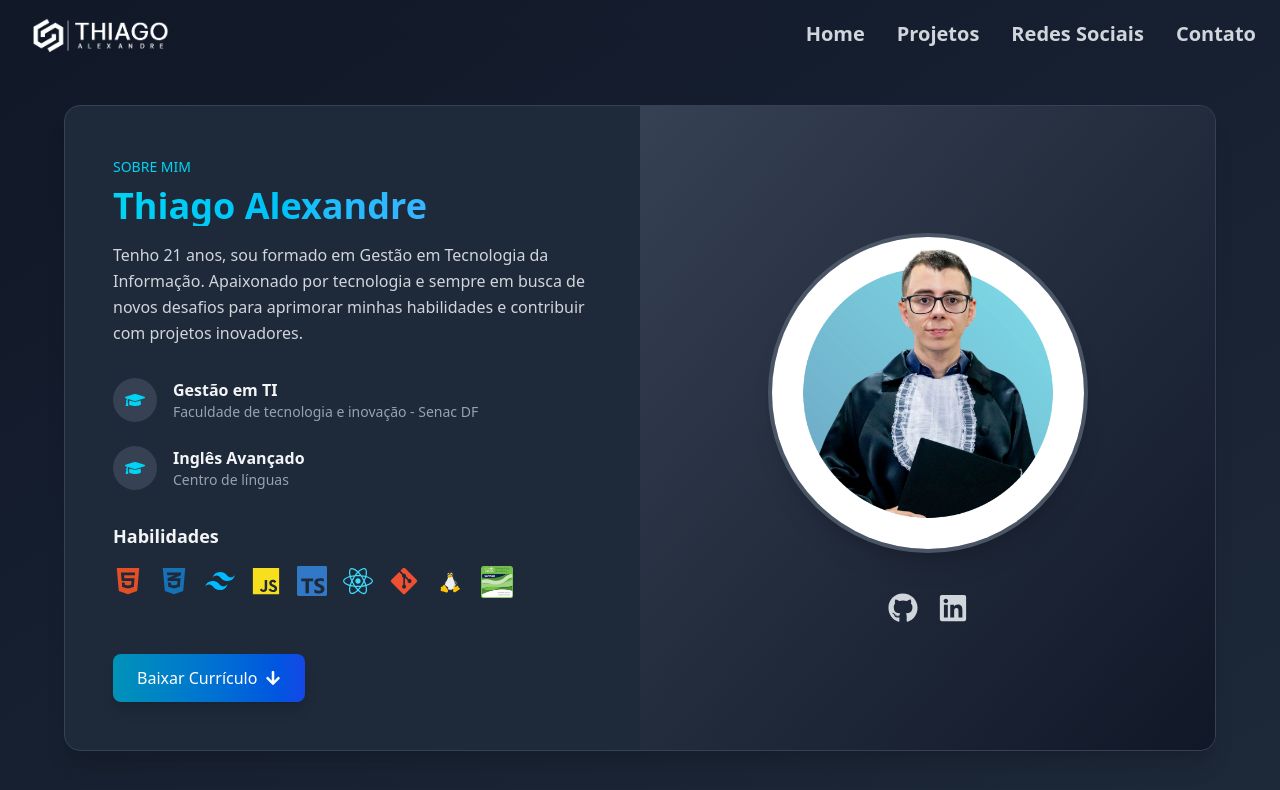
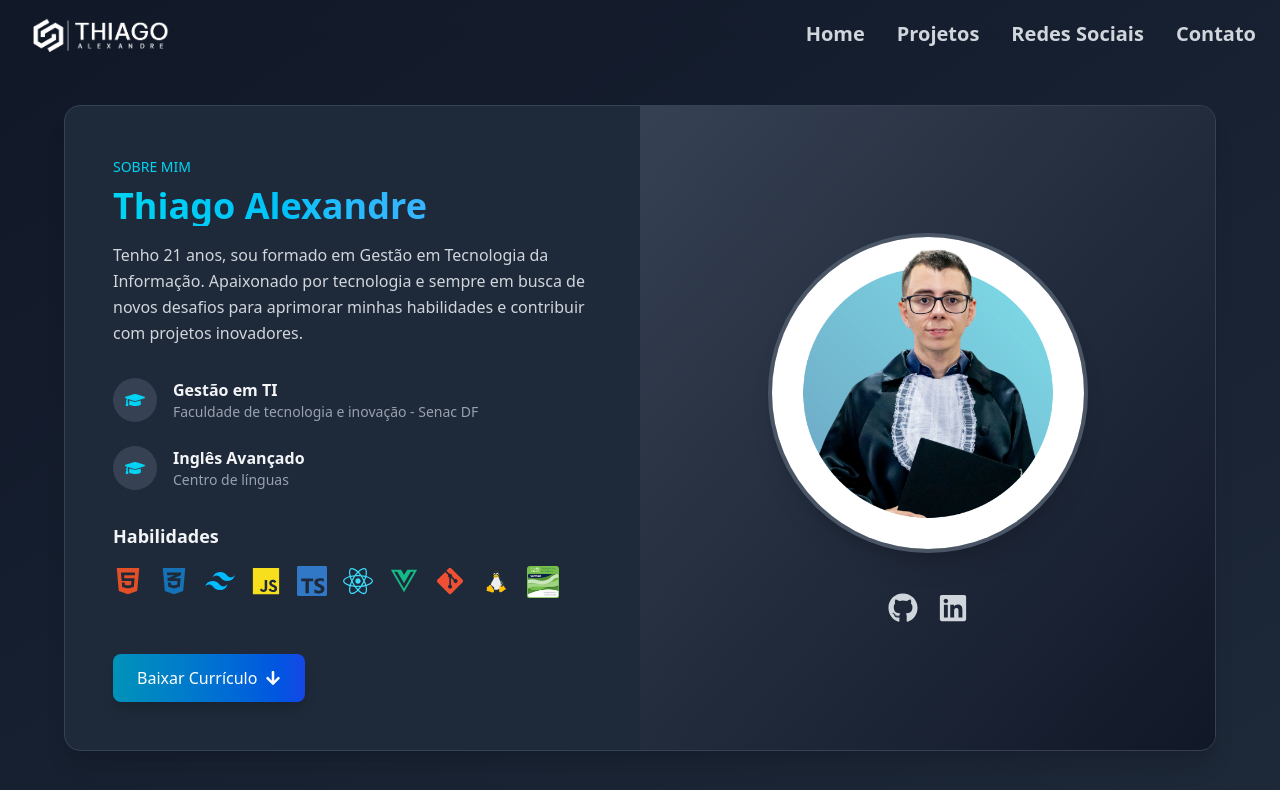
Before and after one commit to thiagokilu/portifolio-react, a React (Vite) app: page / in a window 1280 px wide. Shown: the top 790 px of the page. Built offline with nearby package versions, Linux system fonts and the light colour scheme.

Commit message:
update pull

```diff
--- a/components/about-me.tsx
+++ b/components/about-me.tsx
@@ -8,6 +8,7 @@ import {
   FaReact,
   FaGithub,
   FaLinkedin,
+  FaVuejs,
 } from "react-icons/fa";
 import { SiTailwindcss, SiTypescript } from "react-icons/si";
 import { FcLinux } from "react-icons/fc";
@@ -97,6 +98,9 @@ export function About_me() {
                 <div className="skill-tooltip" title="React">
                   <FaReact className="text-3xl text-[#3cdafb] hover:scale-110 transition-transform" />
                 </div>
+                <div className="skill-tooltip" title="VueJs">
+                  <FaVuejs className="text-3xl text-[#14bb87] hover:scale-110 transition-transform" />
+                </div>
                 <div className="skill-tooltip" title="Git">
                   <FaGitAlt className="text-3xl text-[#f05032] hover:scale-110 transition-transform" />
                 </div>
```
